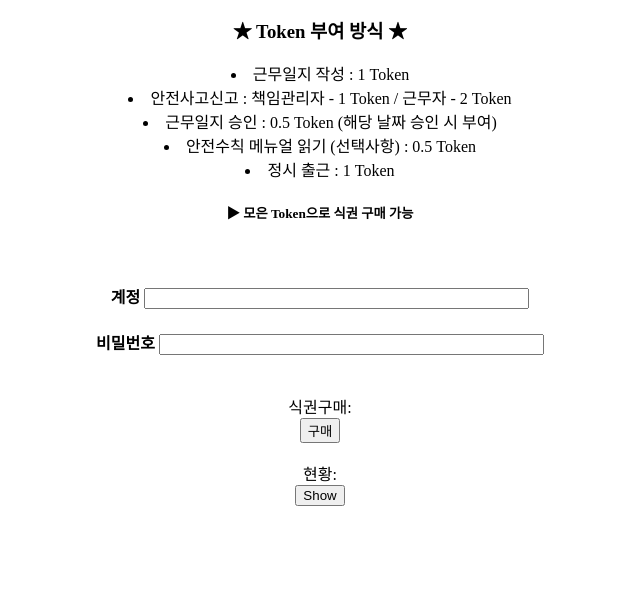
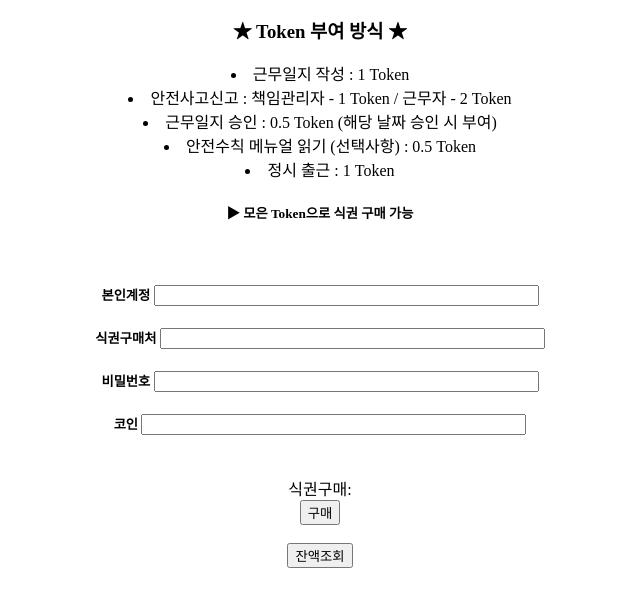
Before and after one commit to Bae-Su-Young/BlockChain_Project, a website: page views/token.html in a window 1280 px wide. Shown: the part 116-722 px from the top of the page, without its empty margins (320-960 px from the left). Drawn offline with Linux system fonts and the light colour scheme; files that its build step writes are made by us from their sources; files whose address does not match are found by name.

Commit message:
token.html

```diff
--- a/views/token.html
+++ b/views/token.html
@@ -19,15 +19,17 @@
     <li>정시 출근 : 1 Token</li>
     <h5>▶ 모은 Token으로 식권 구매 가능</h5>
     <br>
-    <h4>계정 <input id="address" size="45" placeholder="" value=""></input> </h4>
-	<h4>비밀번호 <input id="password" size="45" placeholder="" value=""></input> </h4>
+    <h5>본인계정 <input id="useraddress" size="45" placeholder="" value=""></input> </h5>
+    <h5>식권구매처 <input id="toaddress" size="45" placeholder=""></input> </h5>
+	<h5>비밀번호 <input type="password" id="passwd" size="45" placeholder="" value=""></input> </h5>
+    <h5>코인 <input id="sendcoin" size="45" placeholder=""></input> </h5>
     <br>
     <label>식권구매:
-        <input type="button" id="itembuy" value="구매" />
+        <button id="itembuy">구매</button>
     </label>
     <br>
-    <label> 현황:
-            <input type="button" id="showTableButton" value="Show" />
+    <label>
+            <button id="getBalance">잔액조회</button>
     </label>
 </body>
 
```
Also changed, not shown: 1 other file.
